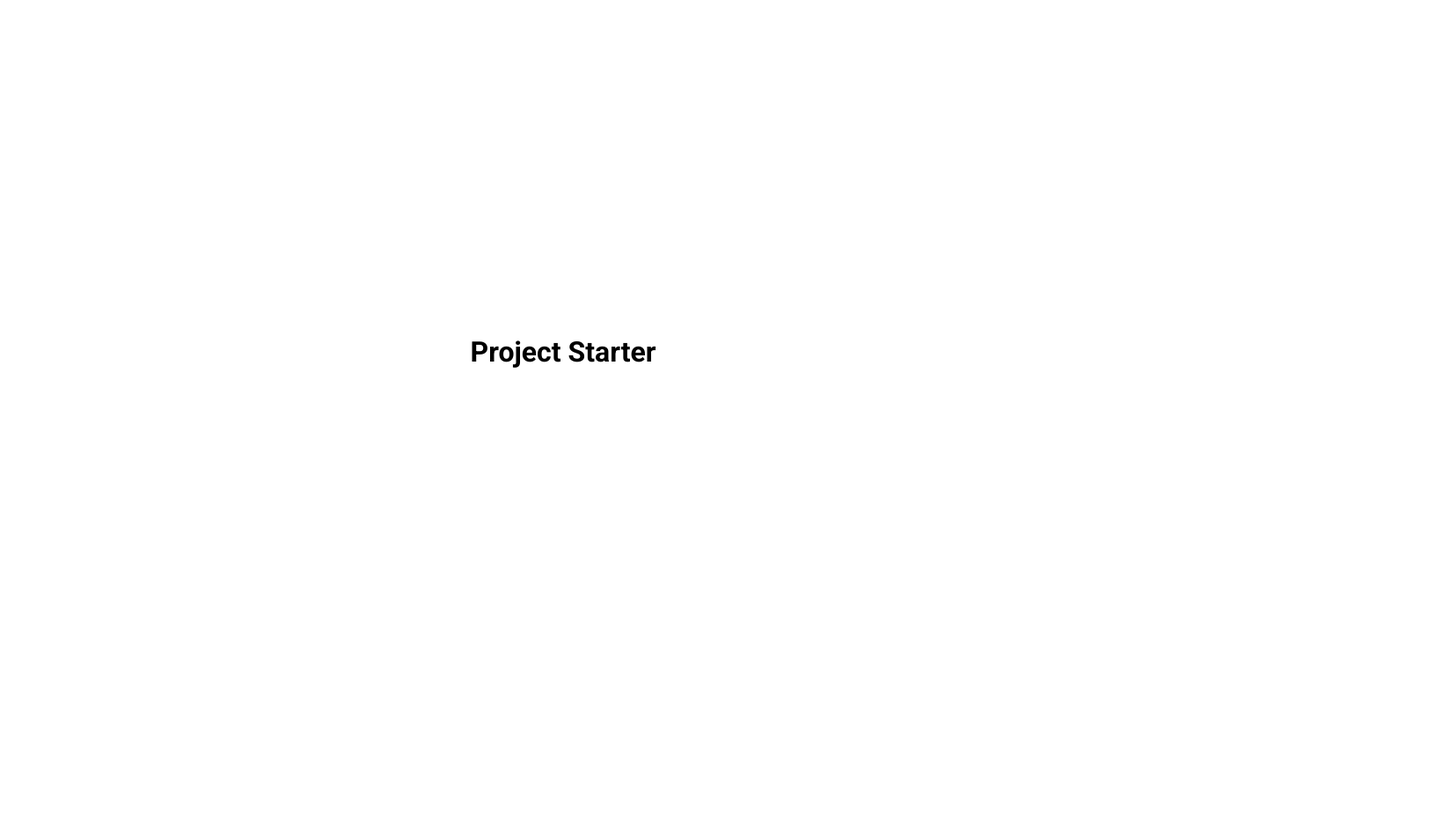
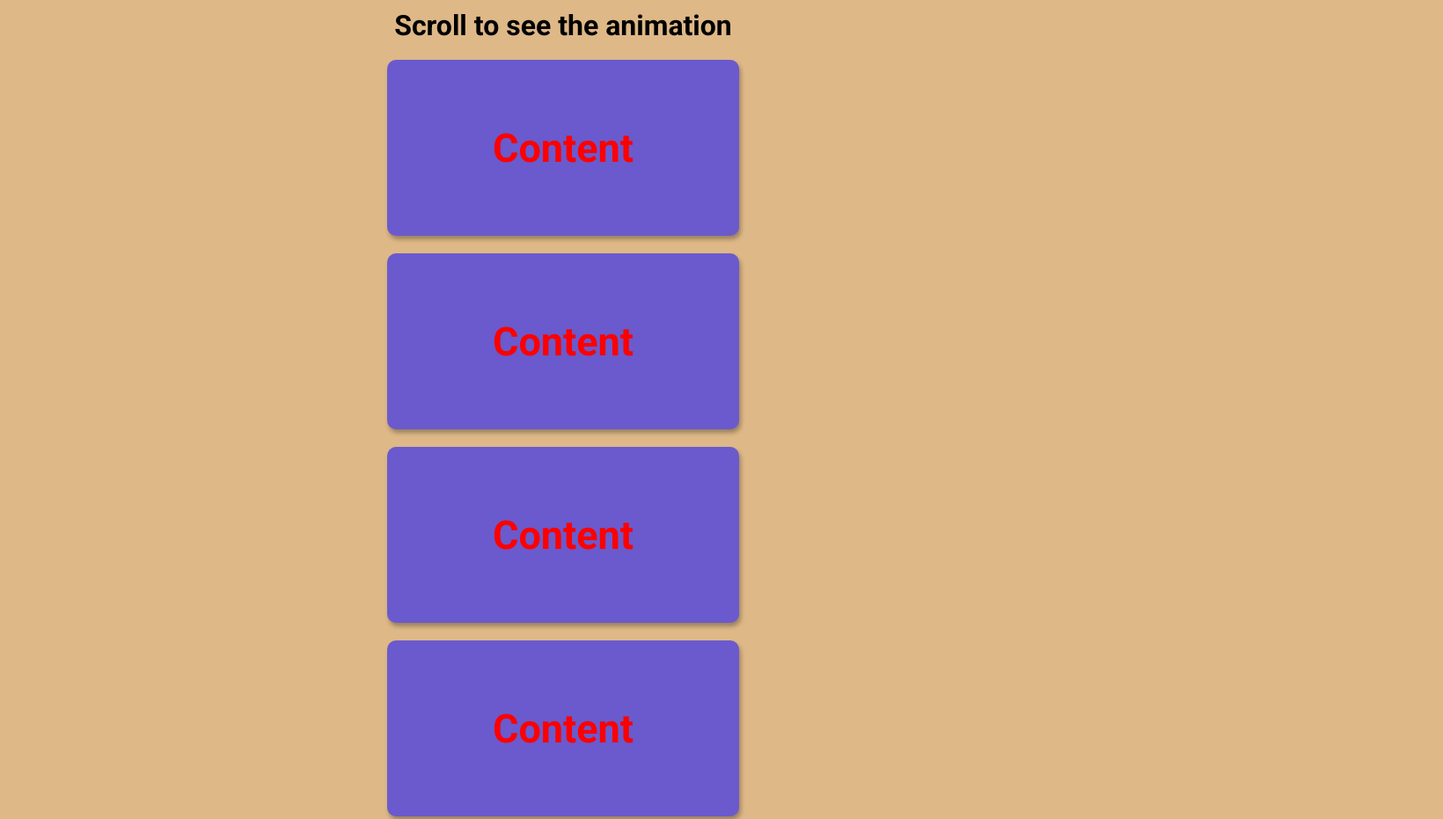
Before and after one commit to tobinansong/50_Day_6_ScrollAnimation, a plain HTML site: page index.html in a window 1280 px wide. Shown: the top 931 px of the page at 88% size, 1640 px wide, since content can reach past the window. Before the commit the page ends 800 px from the top, so only its background shows below. Drawn offline with Linux system fonts and the light colour scheme.

Commit message:
finalized the project

```diff
--- a/index.html
+++ b/index.html
@@ -6,11 +6,22 @@
         <meta name="viewport" content="width=device-width, initial-scale=1.0">
         <link rel="stylesheet" href="https://cdnjs.cloudflare.com/ajax/libs/font-awesome/6.4.0/css/all.min.css" integrity="sha512-iecdLmaskl7CVkqkXNQ/ZH/XLlvWZOJyj7Yy7tcenmpD1ypASozpmT/E0iPtmFIB46ZmdtAc9eNBvH0H/ZpiBw==" crossorigin="anonymous" referrerpolicy="no-referrer" />
         <link rel="stylesheet" href="style.css">
-        <title>My Project</title>
+        <title>Scroll Animation</title>
     </head>
     <body>
-        <h1>Project Starter</h1>
-
+        <h1>Scroll to see the animation</h1>
+        <div class="box"><h2>Content</h2></div>
+        <div class="box"><h2>Content</h2></div>
+        <div class="box"><h2>Content</h2></div>
+        <div class="box"><h2>Content</h2></div>
+        <div class="box"><h2>Content</h2></div>
+        <div class="box"><h2>Content</h2></div>
+        <div class="box"><h2>Content</h2></div>
+        <div class="box"><h2>Content</h2></div>
+        <div class="box"><h2>Content</h2></div>
+        <div class="box"><h2>Content</h2></div>
+        <div class="box"><h2>Content</h2></div>
+        <div class="box"><h2>Content</h2></div>
         <script src="script.js"></script>
     </body>
 </html>
--- a/script.js
+++ b/script.js
@@ -0,0 +1,19 @@
+const boxes = document.querySelectorAll(".box");
+
+window.addEventListener("scroll", checkBoxes);
+
+checkBoxes()
+
+function checkBoxes() {
+    const triggerBottom = window.innerHeight / 5 * 4
+
+    boxes.forEach(box => {
+        const boxTop = box.getBoundingClientRect().top
+
+        if(boxTop < triggerBottom) {
+            box.classList.add("show")
+        } else {
+            box.classList.remove("show")
+        }
+    })
+}
--- a/style.css
+++ b/style.css
@@ -5,12 +5,43 @@
 }
 
 body {
+    background-color: burlywood;
     font-family: 'Roboto', 'sans-serif';
     display: flex;
     flex-direction: column;
     align-items: center;
     justify-content: center;
-    height: 100vh;
-    overflow: hidden;
     margin: 0;
+    overflow-x: hidden;
 }
+
+h1 {
+    margin: 10px;
+}
+
+.box {
+    background-color: slateblue;
+    color: red;
+    display: flex;
+    align-items: center;
+    justify-content: center;
+    width: 400px;
+    height: 200px;
+    margin: 10px;
+    border-radius: 10px;
+    box-shadow: 2px 4px 5px rgba(0,0,0,0.3);
+    transform: translateX(200%);
+    transition: transform 0.4s ease;
+}
+
+.box:nth-of-type(even) {
+    transform: translateX(-200%);
+}
+
+.box.show {
+    transform: translateX(0);
+}
+
+.box h2 {
+    font-size: 45px;
+}
```
